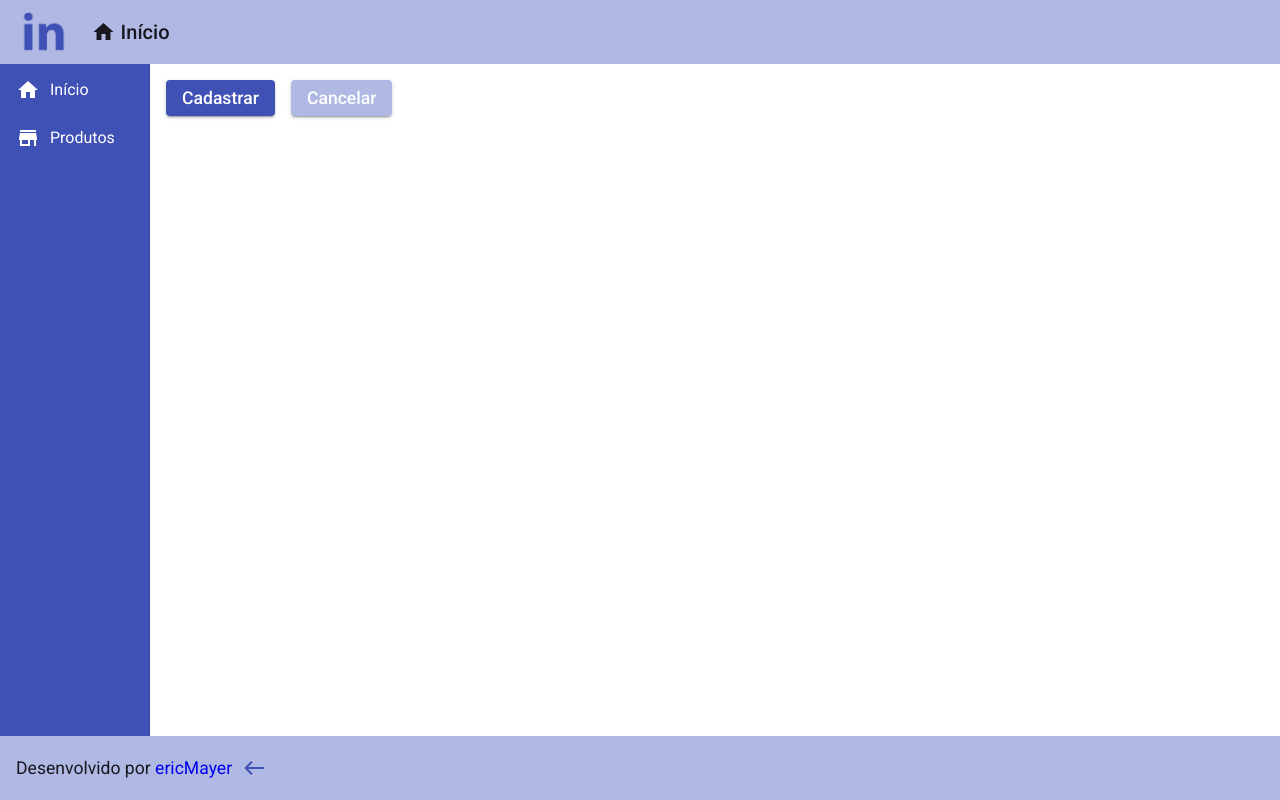
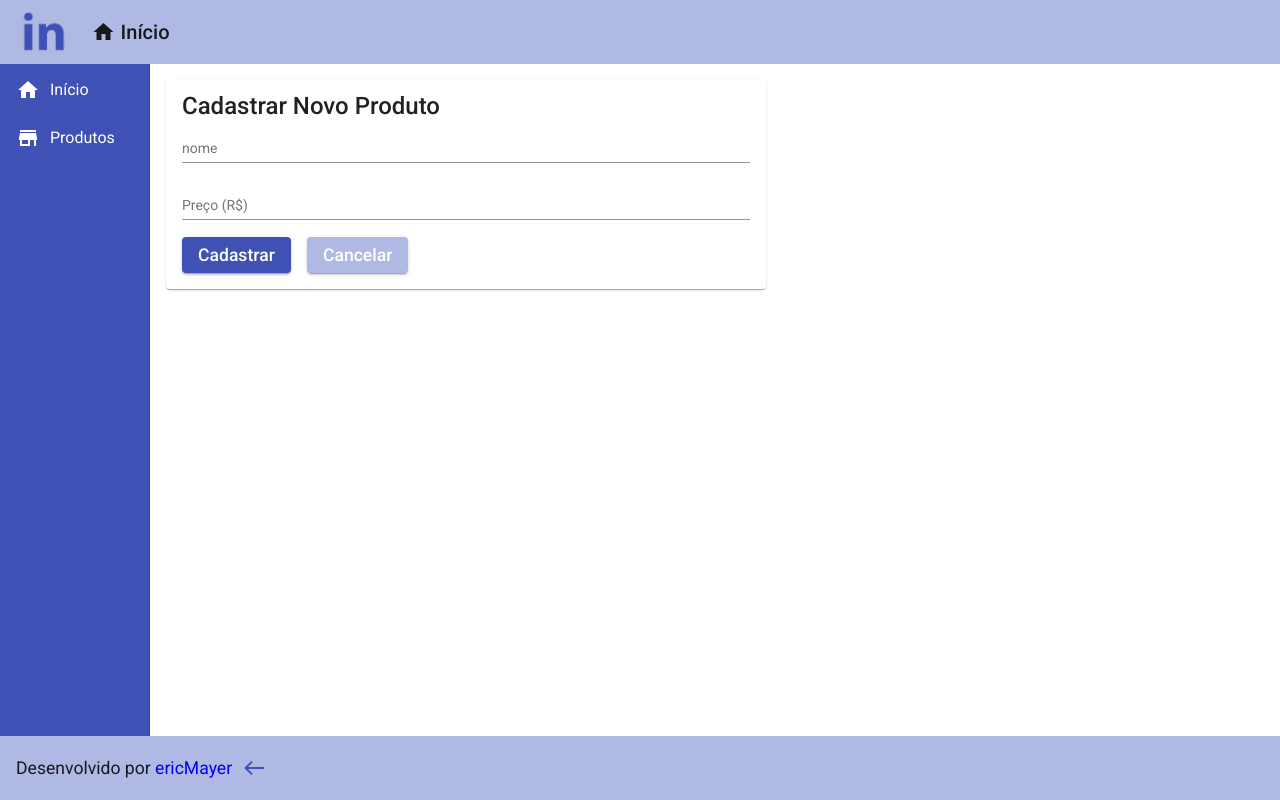
Before and after one commit to ericMayer/angular-crud, an Angular app in the folder frontend/: page /produto/criar in a window 1280 px wide. Built offline with nearby package versions, Linux system fonts and the light colour scheme.

Commit message:
Criado formulário que e método para pegar os dados e cadastrar na API

```diff
--- a/frontend/src/app/components/produtos/produto-criar/produto-criar.component.css
+++ b/frontend/src/app/components/produtos/produto-criar/produto-criar.component.css
@@ -1,3 +1,7 @@
+.card {
+  max-width: 600px;
+}
+
 button + button {
   margin-left: 16px;
 }
@@ -13,3 +17,17 @@ button + button {
   color: #fff;
   font-size: 1.1rem;
 }
+
+.form {
+  display: flex;
+  flex-wrap: wrap;
+  flex-direction: column;
+}
+
+.field {
+  border-color: #3f51b5 !important;
+}
+
+.field input {
+  color: #3f51b5 !important;
+}
--- a/frontend/src/app/components/produtos/produto-criar/produto-criar.component.html
+++ b/frontend/src/app/components/produtos/produto-criar/produto-criar.component.html
@@ -1,3 +1,25 @@
+<mat-card class="card">
+  <mat-card-title>Cadastrar Novo Produto</mat-card-title>
+
+  <form class="form">
+    <mat-form-field class="field">
+      <input
+        matInput
+        placeholder="nome"
+        name="nome"
+        [(ngModel)]="produto.nome"
+      />
+    </mat-form-field>
+    <mat-form-field class="field">
+      <input
+        matInput
+        placeholder="Preço (R$)"
+        name="preco"
+        [(ngModel)]="produto.preco"
+      />
+    </mat-form-field>
+  </form>
+
   <button mat-raised-button (click)="sucesso()" class="cadastrar">
     Cadastrar
   </button>
@@ -5,3 +27,4 @@
   <button mat-raised-button (click)="cancelar()" class="cancelar">
     Cancelar
   </button>
+</mat-card>
--- a/frontend/src/app/components/produtos/produto-criar/produto-criar.component.ts
+++ b/frontend/src/app/components/produtos/produto-criar/produto-criar.component.ts
@@ -24,9 +24,15 @@ export class ProdutoCriarComponent implements OnInit {
   // o cadastro do produto, como ele retorna um observable
   // é usado o subscribe para que seja avisado quando finalizar,
   // assim será exibido a mensagem de sucesso após o cadastro
+  // está sendo o [(ngModel)] que é bidirecional, ou seja
+  // altera do typescript para o html e do html para o typescript,
+  // assim é pegado os valores de nome e preco, depois de cadastrado
+  // na api e feito a limpeza dos dois campos
   sucesso(): void {
     this.produtoService.cadastrar(this.produto).subscribe(() => {
       this.produtoService.mensagem("Cadastrado com sucesso!!!");
+      this.produto.nome = "";
+      this.produto.preco = "";
     });
   }
 
```
Also changed, not shown: frontend/src/app/app.module.ts (+8 -0 lines). Lines whose indentation alone changed are shown as unchanged.
